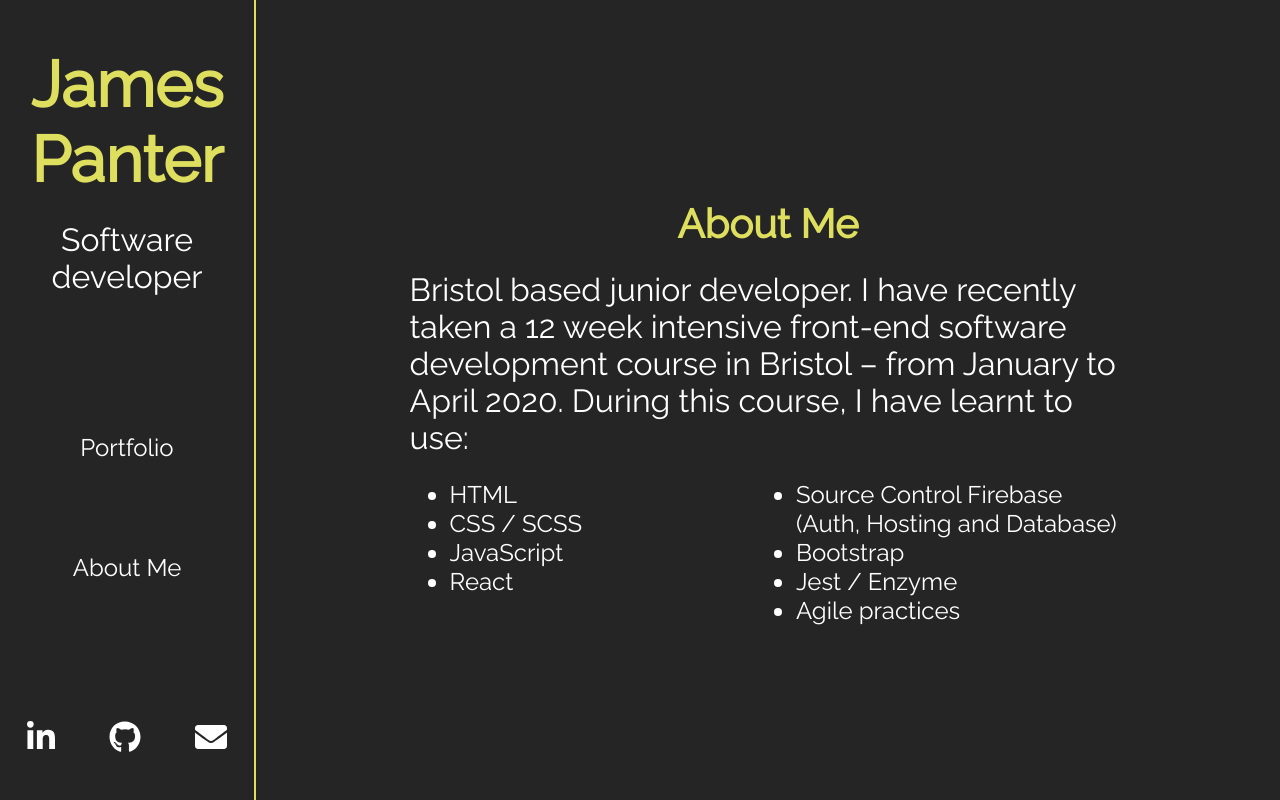
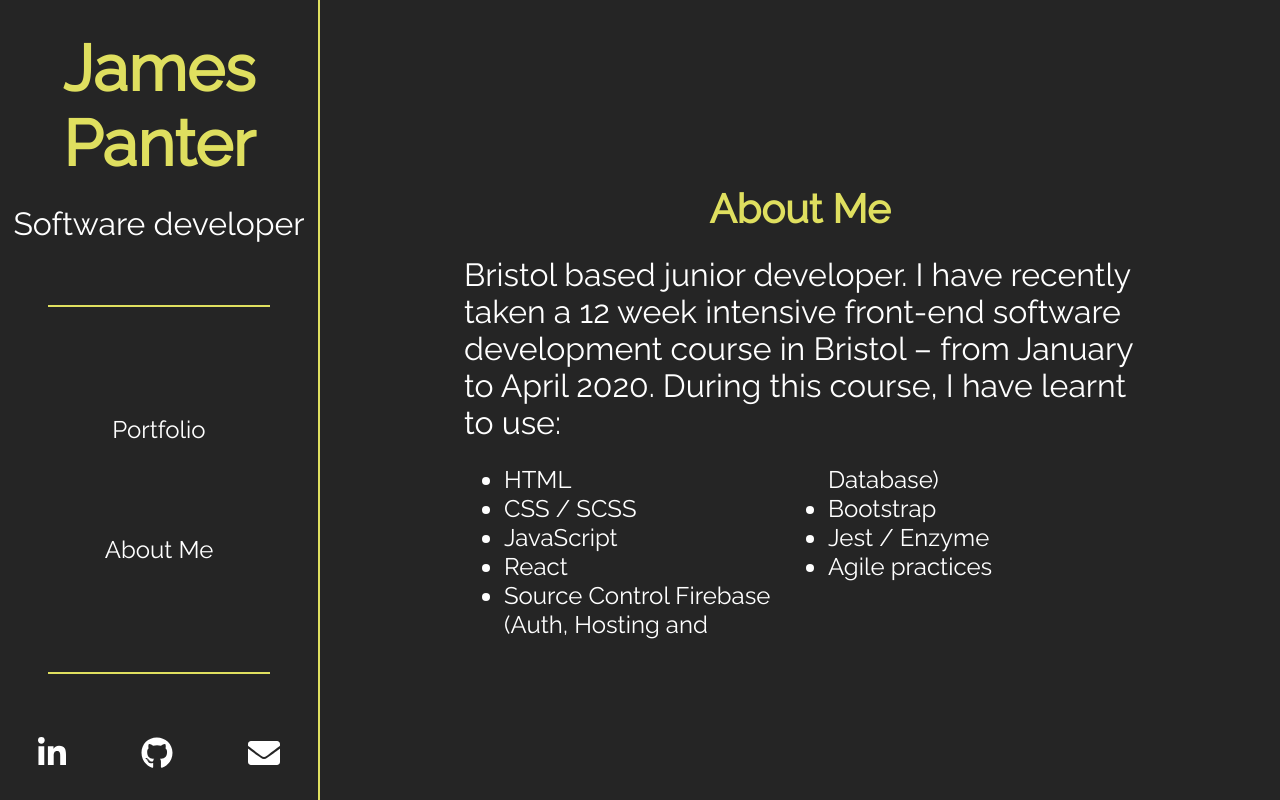
Before and after one commit to jamespanter/portfolio, a React (Create React App) app: page /about-me in a window 1280 px wide. Built offline with nearby package versions, Linux system fonts and the light colour scheme.

Commit message:
Responsive styling

```diff
--- a/src/containers/DashBoard/DashBoard.module.scss
+++ b/src/containers/DashBoard/DashBoard.module.scss
@@ -17,7 +17,7 @@
   .navContainer {
     display: inline-block;
     height: 100vh;
-    width: 20%;
+    width: 25%;
     vertical-align: top;
     position: sticky;
     top: 0;
@@ -25,7 +25,7 @@
 
   .routerContainer {
     display: inline-block;
-    width: 80%;
+    width: 75%;
     min-height: 100vh;
     vertical-align: top;
   }
--- a/src/containers/NavBar/NavBar.jsx
+++ b/src/containers/NavBar/NavBar.jsx
@@ -42,6 +42,9 @@ const NavBar = () => {
           </h1>
           <p>Software developer</p>
         </div>
+
+        <hr></hr>
+
         <div className={styles.pages}>
           <Link to="/portfolio" className={styles.page}>
             <span>Portfolio</span>
@@ -50,6 +53,9 @@ const NavBar = () => {
             <span>About Me</span>
           </Link>
         </div>
+
+        <hr></hr>
+
         <nav>
           <a target="_blank" href="https://linkedin.com/in/james-panter">
             <FontAwesomeIcon
--- a/src/containers/NavBar/NavBar.module.scss
+++ b/src/containers/NavBar/NavBar.module.scss
@@ -28,7 +28,7 @@
     background-color: $primary-color;
 
     a {
-      border-bottom: solid 1px yellow;
+      border-bottom: solid 1px $secondary-color;
       height: 50%;
       display: flex;
       justify-content: center;
@@ -40,72 +40,87 @@
     }
   }
 
-  div {
-    h1 {
-      font-size: 4em;
+  .leftPanel {
+    visibility: hidden;
+  }
+}
+
+@media only screen and (min-width: 768px) {
+  .navContainer {
+    border-bottom: none;
+    border-right: solid 2px $secondary-color;
+
+    .burgerMenuIcon {
+      display: none;
     }
 
-    p {
-      margin-top: $base-spacing * 3;
-      font-size: 2em;
+    div {
+      h1 {
+        font-size: 2.5em;
+      }
+
+      p {
+        margin-top: $base-spacing * 3;
+        font-size: 1.5em;
+      }
     }
-  }
 
-  .leftPanel {
-    visibility: hidden;
-    @include flex-column-center;
-    justify-content: space-around;
-    height: 100%;
-    width: 100%;
-
-    .pages {
-      height: 30%;
+    .leftPanel {
+      @include flex-column-center;
+      visibility: visible;
+      justify-content: space-around;
+      height: 100%;
       width: 100%;
 
-      .page {
-        @include flex-column-center;
+      hr {
+        width: 70%;
+        border: solid 0.5px $secondary-color;
+      }
+
+      .pages {
+        height: 30%;
         width: 100%;
-        height: 50%;
 
-        span {
-          font-size: 1.5em;
+        .page {
+          @include flex-column-center;
+          width: 100%;
+          height: 50%;
+
+          &:hover {
+            background-color: $primary-color-80;
+            transition: all 0.3s ease-in-out;
+
+            span {
+              color: $secondary-color;
+              transition: all 0.3s ease-in-out;
+            }
+          }
+
+          span {
+            font-size: 1.2em;
+          }
+        }
+      }
+      nav {
+        display: flex;
+        justify-content: space-around;
+        width: 100%;
+
+        .fontAwesome {
+          font-size: 18px;
         }
 
-        &:hover {
-          background-color: $primary-color;
+        a:hover path {
+          color: $secondary-color;
           transition: all 0.3s ease-in-out;
         }
-      }
-    }
-    nav {
-      display: flex;
-      justify-content: space-around;
-      width: 100%;
-
-      a:hover path {
-        color: $secondary-color;
-        transition: all 0.3s ease-in-out;
       }
     }
   }
 }
 
-@media only screen and (min-width: 768px) {
+@media only screen and (min-width: 1044px) {
   .navContainer {
-    width: 100%;
-    height: 100%;
-    background-color: $primary-color;
-    display: flex;
-    flex-direction: column;
-    align-items: center;
-    border-bottom: none;
-    border-right: solid 2px $secondary-color;
-    text-align: center;
-
-    .burgerMenuIcon {
-      display: none;
-    }
-
     div {
       h1 {
         font-size: 4em;
@@ -118,43 +133,16 @@
     }
 
     .leftPanel {
-      visibility: visible;
-      @include flex-column-center;
-      justify-content: space-around;
-      height: 100%;
-      width: 100%;
-
       .pages {
-        height: 30%;
-        width: 100%;
-
         .page {
-          @include flex-column-center;
-          width: 100%;
-          height: 50%;
-
           span {
             font-size: 1.5em;
-          }
-
-          &:hover {
-            background-color: $primary-color;
-            transition: all 0.3s ease-in-out;
           }
         }
       }
       nav {
-        display: flex;
-        justify-content: space-around;
-        width: 100%;
-
         .fontAwesome {
           font-size: 32px;
-        }
-
-        a:hover path {
-          color: $secondary-color;
-          transition: all 0.3s ease-in-out;
         }
       }
     }
```
Also changed, not shown: src/components/Card/Card.module.scss (+19 -2 lines).
